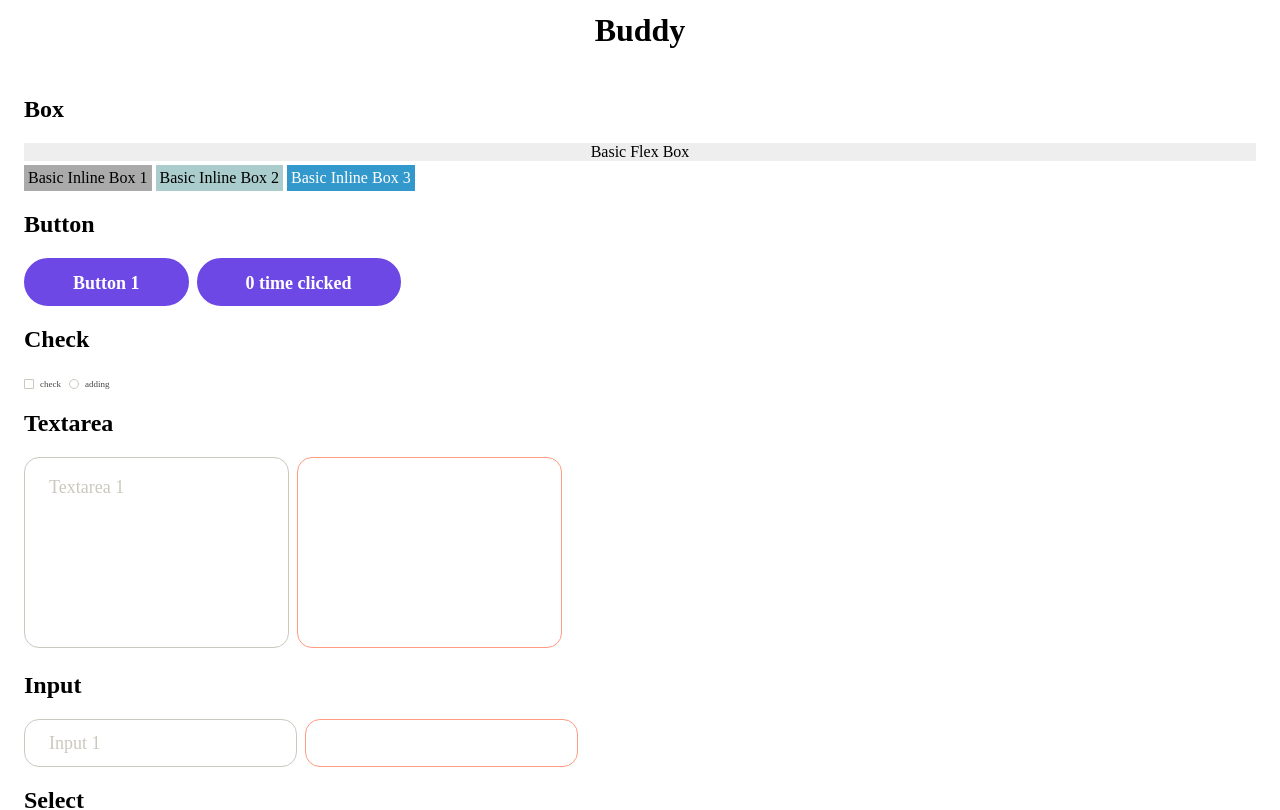
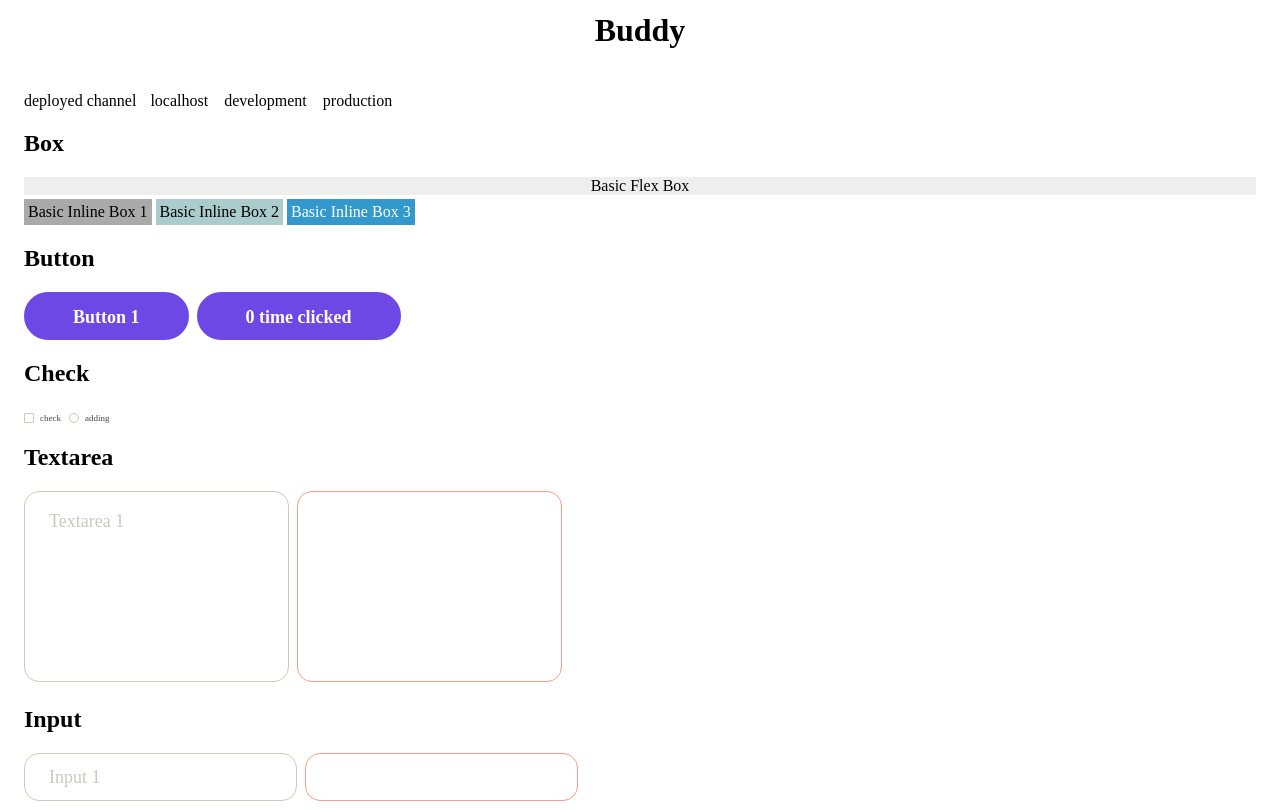
Before and after one commit to kmu-kcc/buddy-frontend, a React (Create React App) app: page /test in a window 1280 px wide. Shown: the top 810 px of the page. Built offline with nearby package versions, Linux system fonts and the light colour scheme; a web font is replaced by a local one.

Commit message:
Add deployed channel in Test page

```diff
--- a/src/pages/Test.tsx
+++ b/src/pages/Test.tsx
@@ -1,15 +1,16 @@
-import React, {useCallback, useState} from 'react';
+import React, {useCallback, useState, useMemo} from 'react';
 import styled from 'styled-components';
 import {Button, Box, Check, Textarea, Input, Select} from '../components';
 import {Arrow, Check as CheckIcon, Buddy} from '../components/icons';
 
-const Wrapper = styled.div`
-  width: 100%;
-  padding: 16px 24px;
+const Label = styled.p`
+  margin: 0;
 `;
 
-const Label = styled.p`
-  margin: 0;
+const StateLabel = styled.span<{active: boolean;}>`
+  padding: 2px 6px;
+  color: ${({active}) => active ? '#fff' : '#000'};
+  ${({active}) => active ? 'background-color: #3399cc;' : ''}
 `;
 
 export const Test = () => {
@@ -38,9 +39,16 @@ export const Test = () => {
   const handleSelect = useCallback((index: number, value: string) => {
     setSelected(value);
   }, [setSelected]);
+  const env = useMemo(() => process.env.REACT_APP_ENV, []);
 
   return (
-    <Wrapper>
+    <Box width='100%' p='16px 24px'>
+      <p>
+        deployed channel&nbsp;&nbsp;
+        <StateLabel active={env === 'localhost'}>localhost</StateLabel>&nbsp;
+        <StateLabel active={env === 'development'}>development</StateLabel>&nbsp;
+        <StateLabel active={env === 'production'}>production</StateLabel>
+      </p>
       <h2>Box</h2>
       <Box mb='4px' isFlex alignItems='center' justifyContent='center'
         color='#000' bg='#eee'>
@@ -109,6 +117,6 @@ export const Test = () => {
           <Label>Buddy Icon (30x30)</Label>
         </Box>
       </Box>
-    </Wrapper>
+    </Box>
   );
 };
```
